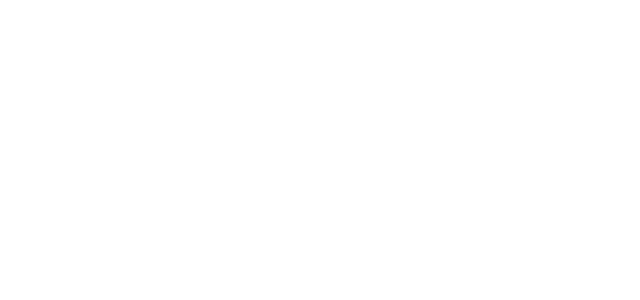
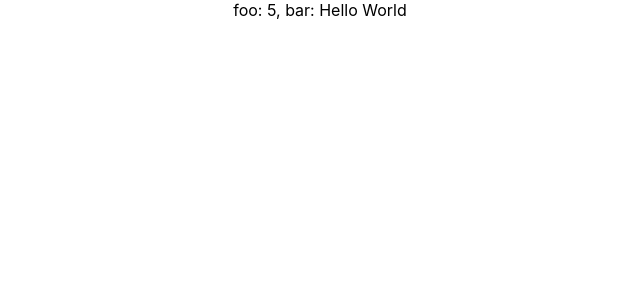
Before and after one commit to irackson/ts-react-template, a React (Create React App) app: page / in a window 1280 px wide. Shown: the top 300 px of the page, without its empty margins (320-960 px from the left). Built offline with nearby package versions, Linux system fonts and the light colour scheme.

Commit message:
add sample code with interface and typed props

```diff
--- a/src/App.tsx
+++ b/src/App.tsx
@@ -1,8 +1,14 @@
 import React from 'react';
+// import { FC } from 'react';
+import Main from 'components/Main';
 import 'App.css';
 
 function App() {
-    return <div className="App"></div>;
+    return (
+        <div className="App">
+            <Main foo={5} bar={'Hello World'}></Main>
+        </div>
+    );
 }
 
 export default App;
--- /dev/null
+++ b/src/components/Main.tsx
@@ -0,0 +1,16 @@
+import { FC } from 'react';
+
+interface MainProps {
+    foo: number;
+    bar: string;
+}
+
+const Main: FC<MainProps> = (props) => {
+    return (
+        <>
+            foo: {props.foo}, bar: {props.bar}
+        </>
+    );
+};
+
+export default Main;
```
